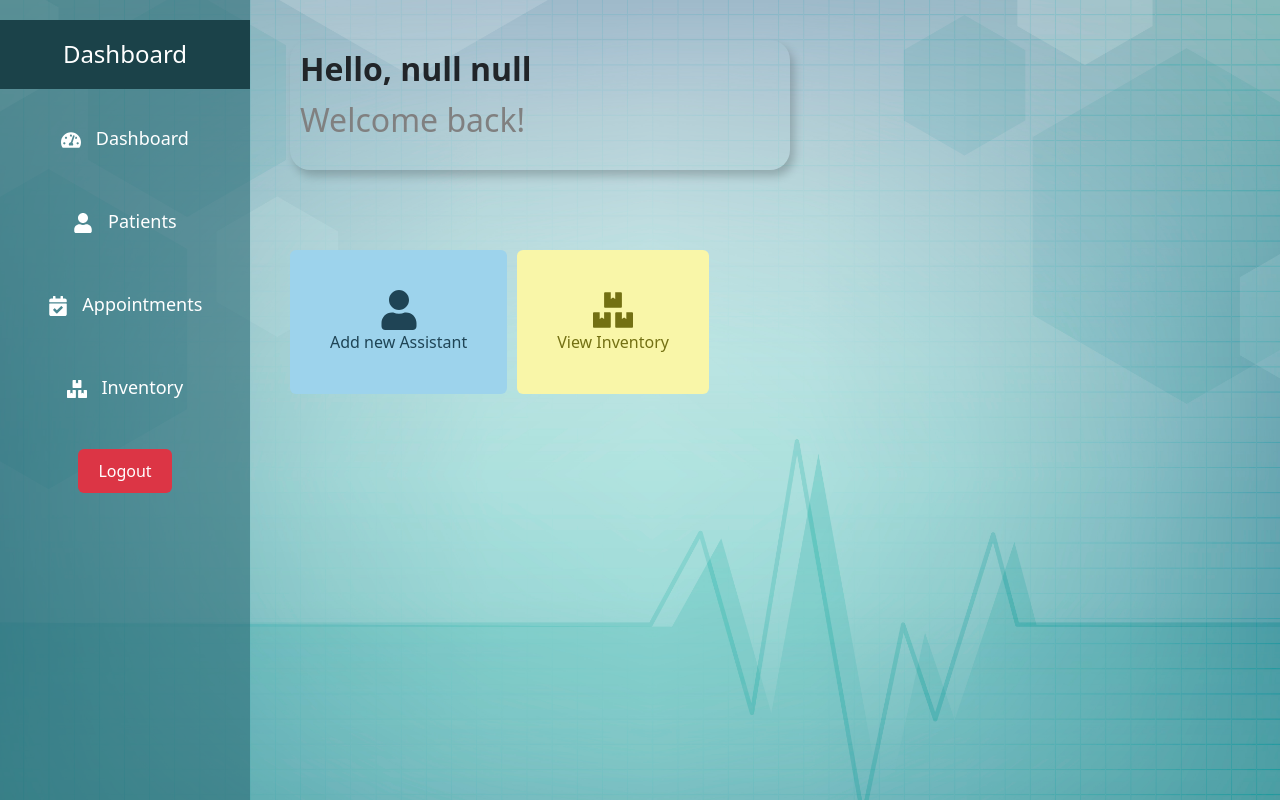
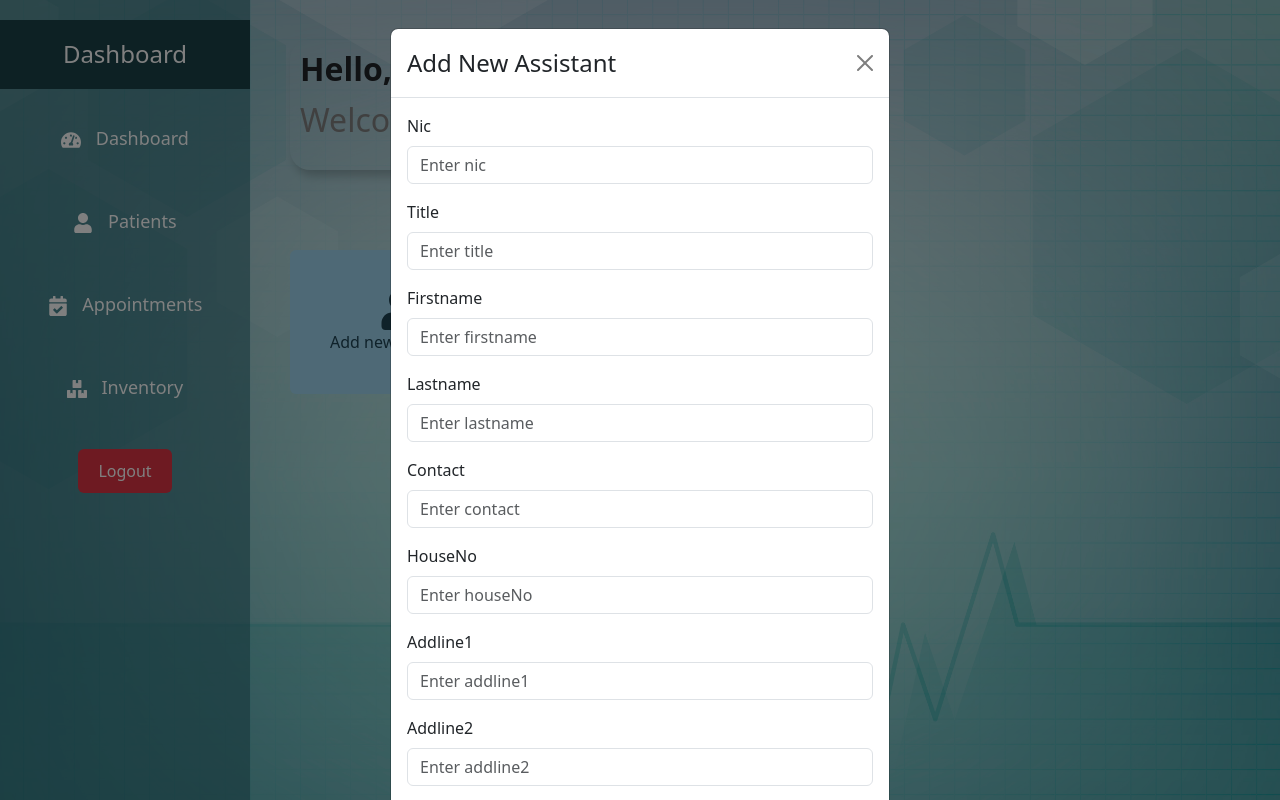
Before and after one commit to TharuHiru/Medical_Center_Management_System, a Next.js app in the folder frontend/: page /DoctorDashboard in a window 1280 px wide. Both pictures are taken after a click on the button "Add new Assistant". Built offline with nearby package versions, Linux system fonts and the light colour scheme.

Commit message:
add Assistant model created

```diff
--- a/frontend/package.json
+++ b/frontend/package.json
@@ -13,6 +13,7 @@
     "bootstrap": "^5.3.3",
     "next": "15.2.0",
     "react": "^19.0.0",
+    "react-bootstrap": "^2.10.9",
     "react-dom": "^19.0.0",
     "react-icons": "^5.5.0",
     "react-toastify": "^11.0.5"
--- a/frontend/src/app/DoctorDashboard/page.js
+++ b/frontend/src/app/DoctorDashboard/page.js
@@ -1,14 +1,18 @@
 "use client";
 
-import React from 'react';
-import { useSearchParams } from "next/navigation";
+import React , { useState } from 'react';
+import { useSearchParams , useRouter } from "next/navigation";
 import '../../Styles/AssistantDashboard.css';
 import '../../Styles/loginForms.css';
 import DoctorNavBar from '../../components/doctorSideBar';
 import { FaUser, FaBoxes } from 'react-icons/fa'; // Import icons
 
+import AddAssistantModal from '../../components/addAssistantModel';
+
 function DoctorDashboard() {
   //This is used to fetch the first anem and the last name from the URL
+  const router = useRouter();
+
   const searchParams = useSearchParams();
   const firstName = searchParams.get("firstname");
   const lastName = searchParams.get("lastname");
@@ -18,7 +22,24 @@ function DoctorDashboard() {
   const logout = () => {
     console.log('Logged out');
     router.push('/login'); // Use router.push instead of navigate
+
   };
+
+    const [showAssistantModal, setShowAssistantModal] = useState(false);
+    const [showInventoryModal, setShowInventoryModal] = useState(false);
+
+    const handleShowAssistantModal = () => setShowAssistantModal(true);
+    const handleCloseAssistantModal = () => setShowAssistantModal(false);
+
+    //const handleShowInventoryModal = () => setShowInventoryModal(true);
+    //const handleCloseInventoryModal = () => setShowInventoryModal(false);
+
+    const handleFormSubmit = () => {
+    console.log("Form submitted");
+    handleCloseAssistantModal(); // Close modal after submission
+
+
+    };
 
   return (
     <div className="dashboard-container">
@@ -32,11 +53,16 @@ function DoctorDashboard() {
         </div>
 
         <div className="button-container">
-          <button className="btn btn-primary btnAddPatient">
-            <FaUser size={40} />
+          <button className="btn btn-primary btnAddPatient" onClick={handleShowAssistantModal}>
+            <FaUser size={40}  />
             <br />
             Add new Assistant
           </button>
+
+          <AddAssistantModal
+            showModal={showAssistantModal}
+            handleClose={handleCloseAssistantModal}
+            handleSubmit={handleFormSubmit} />
 
           <button className="btn btn-primary btnAddInventory">
             <FaBoxes size={40} />
--- /dev/null
+++ b/frontend/src/components/addAssistantModel.js
@@ -0,0 +1,105 @@
+"use client";
+
+import React, { useState } from 'react';
+import { Button, Modal, Form } from 'react-bootstrap';
+import axios from 'axios';
+import { toast } from 'react-toastify'; // Import Toastify for toast notifications
+import 'react-toastify/dist/ReactToastify.css';
+
+const AddAssistantModal = ({ showModal, handleClose }) => {
+  const [assistantDetails, setAssistantDetails] = useState({
+    nic: '',
+    title: '',
+    firstname: '',
+    lastname: '',
+    contact: '',
+    houseNo: '',
+    addline1: '',
+    addline2: '',
+    email: '',
+    password: '',
+  });
+
+  const [loading, setLoading] = useState(false);
+
+  // Handle input changes
+  const handleInputChange = (e) => {
+    const { name, value } = e.target;
+    setAssistantDetails({ ...assistantDetails, [name]: value });
+  };
+
+  // Form validation logic
+  const validateForm = () => {
+    if (!assistantDetails.firstname.trim())  {
+      toast.error('First Name is required');
+      return false;
+    }
+    if (!assistantDetails.lastname.trim()) {
+      toast.error('Last Name is required');
+      return false;
+    }
+    if (!assistantDetails.email.trim()) {
+      toast.error('Email is required');
+      return false;
+    }
+    if (!assistantDetails.contact.trim()) {
+      toast.error('Contact number is required');
+      return false;
+    }
+    return true;
+  };
+
+  // Handle form submission
+  const handleSubmit = async (e) => {
+    e.preventDefault();
+
+    if (!validateForm()) return;
+
+    setLoading(true);
+    try {
+      const response = await axios.post('/api/add-assistant', assistantDetails);
+      if (response.data.success) {
+        toast.success('Assistant added successfully');
+        setAssistantDetails({
+          nic: '', title: '', firstname: '', lastname: '', contact: '',
+          houseNo: '', addline1: '', addline2: '', email: '', password: ''
+        });
+        handleClose(); // Close modal after successful submission
+      } else {
+        toast.error(response.data.message || 'Error adding assistant');
+      }
+    } catch (error) {
+      toast.error('Error adding assistant: ' + error.message);
+    }
+    setLoading(false);
+  };
+
+  return (
+    <Modal show={showModal} onHide={handleClose} backdrop="static" keyboard={false}>
+      <Modal.Header closeButton>
+        <Modal.Title>Add New Assistant</Modal.Title>
+      </Modal.Header>
+      <Modal.Body>
+        <Form onSubmit={handleSubmit}>
+          {Object.entries(assistantDetails).map(([key, value]) => (
+            <Form.Group key={key} controlId={`form${key}`} className="mb-3">
+              <Form.Label>{key.charAt(0).toUpperCase() + key.slice(1)}</Form.Label>
+              <Form.Control
+                type={key === "password" ? "password" : "text"}
+                placeholder={`Enter ${key}`}
+                name={key}
+                value={value}
+                onChange={handleInputChange}
+              />
+            </Form.Group>
+          ))}
+          <Button variant="primary" type="submit" disabled={loading}>
+            {loading ? 'Submitting...' : 'Submit'}
+          </Button>
+        </Form>
+      </Modal.Body>
+    </Modal>
+  );
+};
+
+export default AddAssistantModal;
```
Also changed, not shown: 1 other file (tests, documents, lock files or other folders).
